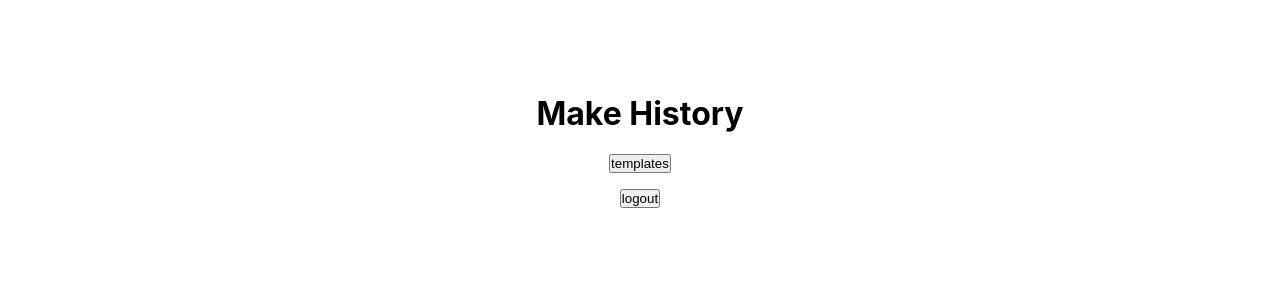
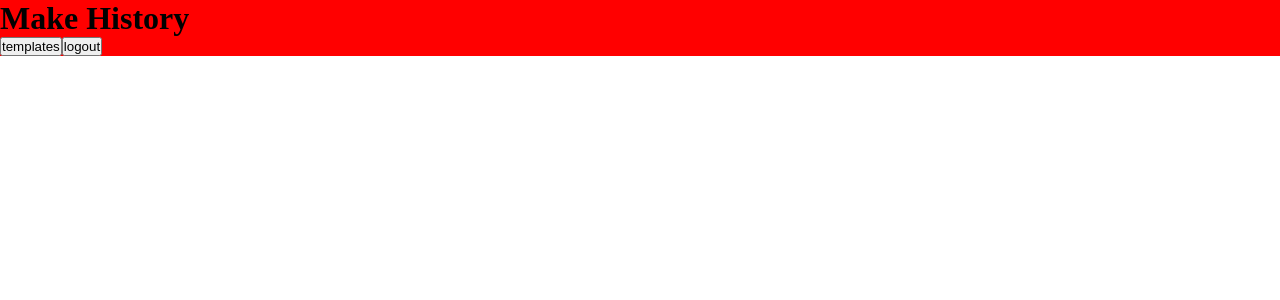
Before and after one commit to ultrapotros/CommunitySports_Front, a React (Create React App) app: page / in a window 1280 px wide. Shown: the top 300 px of the page. Built offline with nearby package versions, Linux system fonts and the light colour scheme; no server answers.

Commit message:
preparados estilos

```diff
--- a/src/App.js
+++ b/src/App.js
@@ -3,9 +3,7 @@ import { BrowserRouter, Routes, Route } from "react-router-dom";
 // Views _____________________________________
 import { Session } from "./views/Session";
 import { Main } from "./views/main";
-import { Template } from "./views/Template";
 import { Error } from "./views/Error";
-import { Redirect } from "components/Redirect";
 // Context ___________________________________
 import { UserContextProvider } from "./contexts/user";
 
@@ -13,12 +11,13 @@ function App() {
   return (
     <UserContextProvider>
       <BrowserRouter>
-        <Routes>
-          <Route path="/" element={<Main />} />
-          <Route path="/login" element={<Session />} />
-          <Route path="/template" element={<Template />} />
-          <Route path="/*" element={<Error />} />
-        </Routes>
+        <main className="app--main">
+          <Routes>
+            <Route path="/" element={<Main />} />
+            <Route path="/login" element={<Session />} />
+            <Route path="/*" element={<Error />} />
+          </Routes>
+        </main>
         {/* Protects routes from not loged users */}
         {/* <Redirect /> */}
       </BrowserRouter>
--- a/src/assets/scss/app.scss
+++ /dev/null
@@ -1,4 +0,0 @@
-.app h1 {
-  margin-top: 5rem;
-  text-align: center;
-}
--- /dev/null
+++ b/src/assets/scss/appStyles.scss
@@ -0,0 +1,5 @@
+.app--main{
+    width: 100%;
+    height: 100%;
+    background-color: red;
+}
--- a/src/assets/scss/globals.scss
+++ b/src/assets/scss/globals.scss
@@ -1,26 +1,6 @@
-* {
-  margin: 0;
-  padding: 0;
-}
-* + * {
-  margin-top: 1rem;
-}
-:root {
-}
-// React Legacy Styles
-body {
-  font-family: -apple-system, BlinkMacSystemFont, "Segoe UI", "Roboto", "Oxygen",
-    "Ubuntu", "Cantarell", "Fira Sans", "Droid Sans", "Helvetica Neue",
-    sans-serif;
-  -webkit-font-smoothing: antialiased;
-  -moz-osx-font-smoothing: grayscale;
-}
-
-code {
-  font-family: source-code-pro, Menlo, Monaco, Consolas, "Courier New",
-    monospace;
-}
-
-#hidden {
-  display: none;
-}
+$background-color: #fff;
+$background-color-deg: #dad6d6;
+$primary-color: rgb(241, 150, 31);
+$primary-color-deg: rgb(234, 185, 99);
+$secondary-color: rgb(41, 205, 26);
+$secondary-color-deg: rgb(129, 225, 137);
--- a/src/assets/scss/main.scss
+++ /dev/null
@@ -1,12 +0,0 @@
-.app {
-  display: flex;
-  flex-direction: column;
-  align-items: center;
-}
-.app h1 {
-  margin-top: 5rem;
-  text-align: center;
-}
-.app > button {
-  margin-bottom: 1rem;
-}
--- /dev/null
+++ b/src/assets/scss/normalize.scss
@@ -0,0 +1,5 @@
+*{
+    margin: 0px;
+    padding: 0px;
+    box-sizing: content-box;
+}
--- a/src/assets/scss/normalizer.scss
+++ b/src/assets/scss/normalizer.scss
@@ -385,3 +385,9 @@ template {
 [hidden] {
   display: none;
 }
+
+*{
+  margin: 0px;
+  padding: 0px;
+  box-sizing: content-box;
+}
--- a/src/assets/scss/session.scss
+++ /dev/null
@@ -1,14 +0,0 @@
-.session-form {
-  width: 30%;
-  margin: 0 auto;
-  display: flex;
-  flex-direction: column;
-}
-.session-form > input {
-  margin-bottom: 1rem;
-}
-.session-btn {
-  margin-top: 1rem;
-  width: 6rem;
-  margin-left: calc(50% - 3rem);
-}
--- a/src/style.scss
+++ b/src/style.scss
@@ -1,4 +1,3 @@
-@import "./assets/scss/normalizer.scss";
+@import "./assets/scss/normalize.scss";
 @import "./assets/scss/globals.scss";
-@import "./assets/scss/main.scss";
-@import "./assets/scss/session.scss";
+@import "./assets/scss/appStyles.scss"
--- a/src/views/Template.jsx
+++ /dev/null
@@ -1,38 +0,0 @@
-import Context from "contexts/user";
-import delTemplate from "helpers/delTemplate";
-import getTemplate from "helpers/getTemplate";
-import patchTemplate from "helpers/patchTemplate";
-import postTemplate from "helpers/postTemplate";
-import React, { useContext } from "react";
-import { useNavigate } from "react-router-dom";
-
-export const Template = () => {
-  const { jwt } = useContext(Context);
-  const navigate = useNavigate();
-  const get = async () => {
-    await getTemplate("d1b57adc-2b9b-4681-9a75-1ffd30d8b073", jwt);
-  };
-  const post = async () => {
-    await postTemplate({ column1: "pepe", column2: "juan" }, jwt);
-  };
-  const del = async () => {
-    await delTemplate("9c1f94bc-73d7-4705-b95e-c826eef497b1", jwt);
-  };
-  const patch = async () => {
-    await patchTemplate(
-      { column1: "paco", column2: "jose" },
-      "9c1f94bc-73d7-4705-b95e-c826eef497b1",
-      jwt
-    );
-  };
-  return (
-    <div>
-      <h1>Template</h1>
-      <button onClick={() => navigate("/")}>back</button>
-      <button onClick={() => get()}>get</button>
-      <button onClick={() => post()}>post</button>
-      <button onClick={() => patch()}>patch</button>
-      <button onClick={() => del()}>delete</button>
-    </div>
-  );
-};
```
Also changed, not shown: 1 other file (tests, documents, lock files or other folders).
